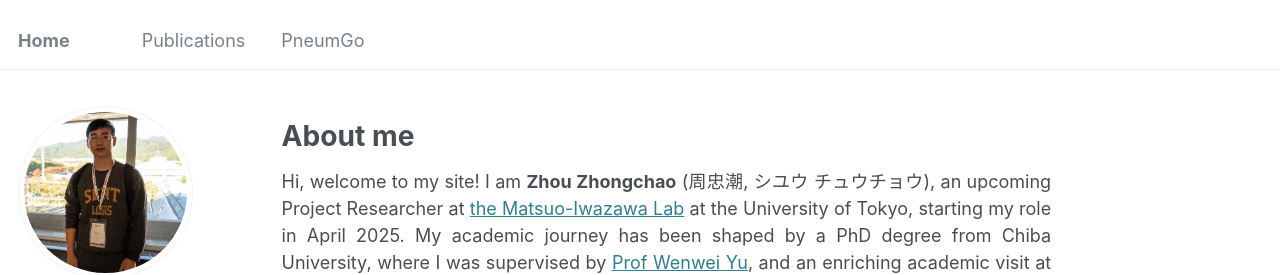
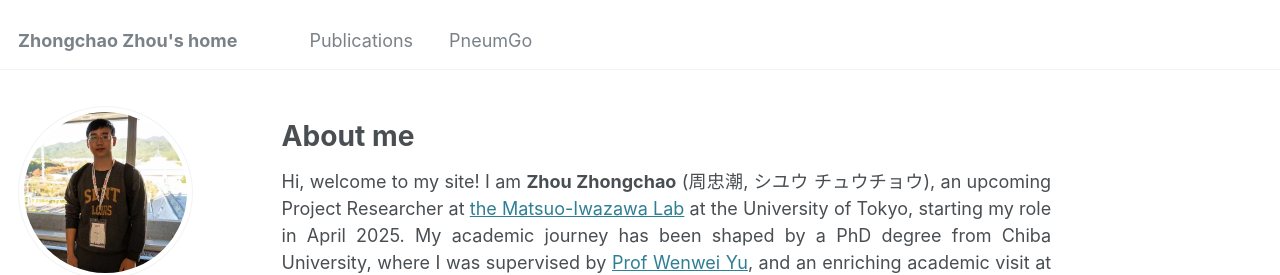
Before and after one commit to zhouzhongchao/zhouzhongchao, a Jekyll site: the page built from _pages/about.md, in a window 1280 px wide. Shown: the top 275 px of the page. Built offline with Jekyll 4.4.1, drawn with Linux system fonts in a browser that asks for light colours; some web fonts are replaced.

Commit message:
Update _config.yml

```diff
--- a/_config.yml
+++ b/_config.yml
@@ -8,7 +8,7 @@
 
 # Basic Site Settings
 locale                   : "en-US"
-title                    : "Home"
+title                    : "Zhongchao Zhou's home"
 title_separator          : "-"
 name                     : &name "Zhongchao Zhou"
 description              : &description "personal description"
```
